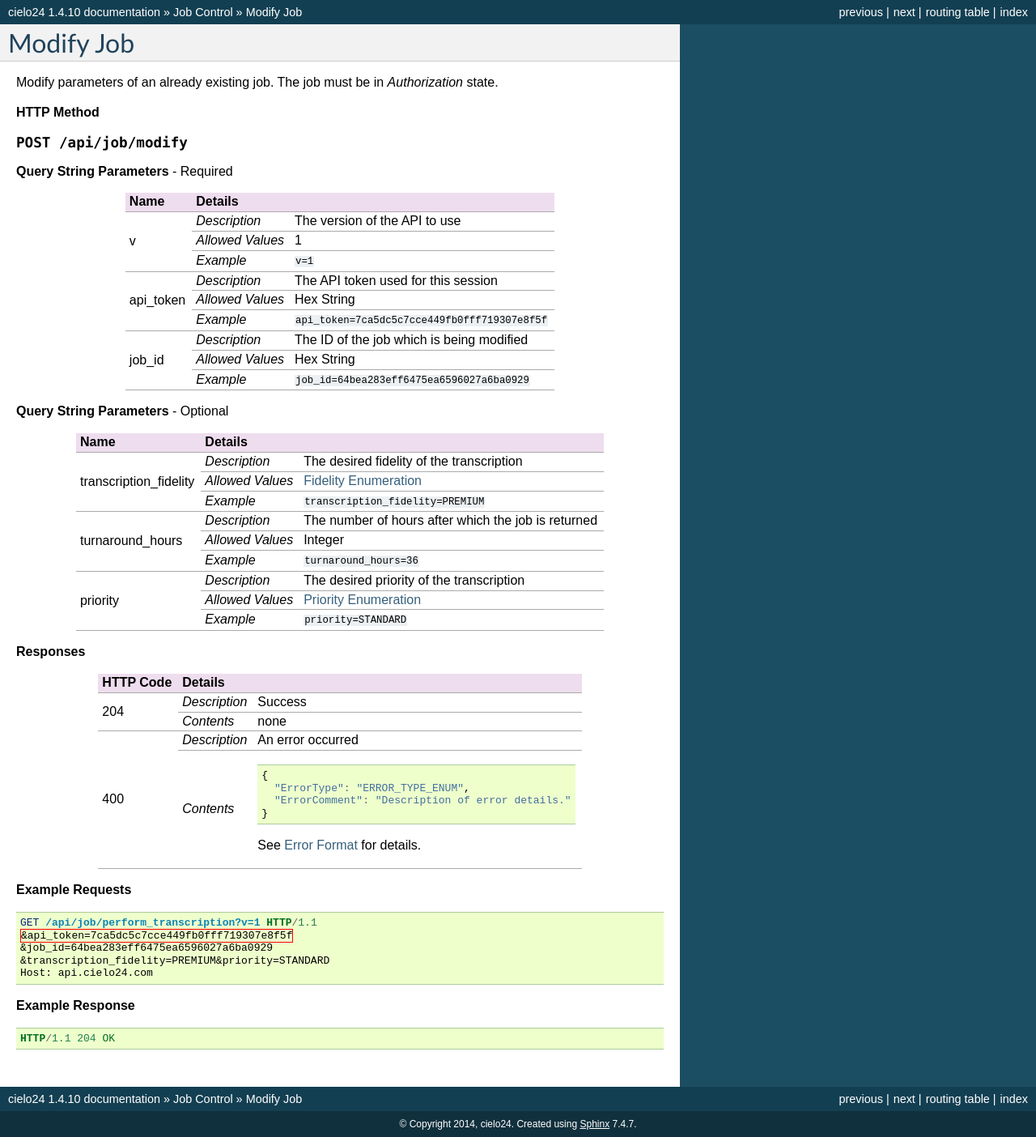
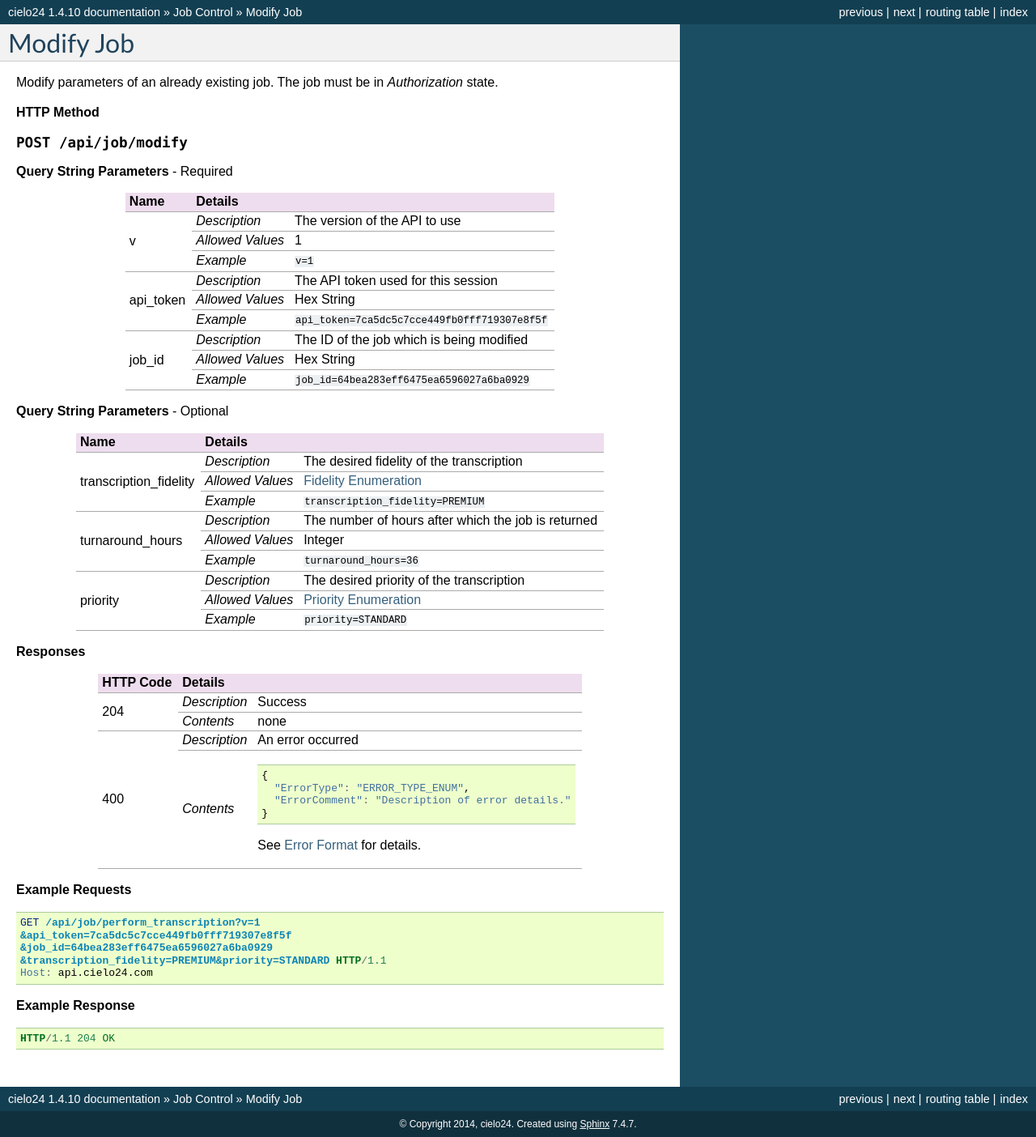
Before and after one commit to cielo24/Docs, a Sphinx documentation site: the page built from api/source/job_control/modify_job.rst, in a window 1280 px wide. Shown: the whole page at 81% size. Built offline with Sphinx 7.4.7, drawn with Linux system fonts in a browser that asks for light colours.

```diff
--- a/api/source/job_control/modify_job.rst
+++ b/api/source/job_control/modify_job.rst
@@ -83,10 +83,10 @@ Modify parameters of an already existing job. The job must be in *Authorization*
 
 .. sourcecode:: http
 
-    GET /api/job/perform_transcription?v=1 HTTP/1.1
+    GET /api/job/perform_transcription?v=1
     &api_token=7ca5dc5c7cce449fb0fff719307e8f5f
     &job_id=64bea283eff6475ea6596027a6ba0929
-    &transcription_fidelity=PREMIUM&priority=STANDARD
+    &transcription_fidelity=PREMIUM&priority=STANDARD HTTP/1.1
     Host: api.cielo24.com
 
 **Example Response**
```
